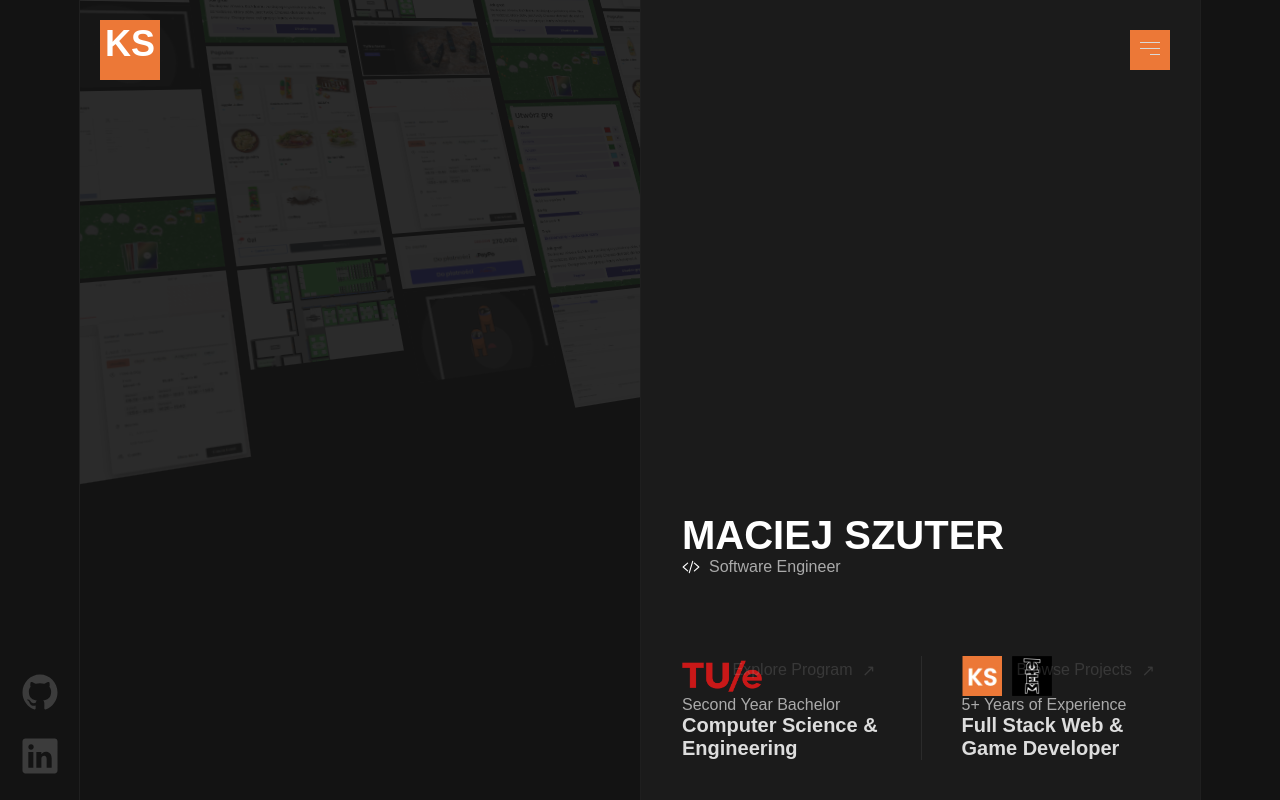
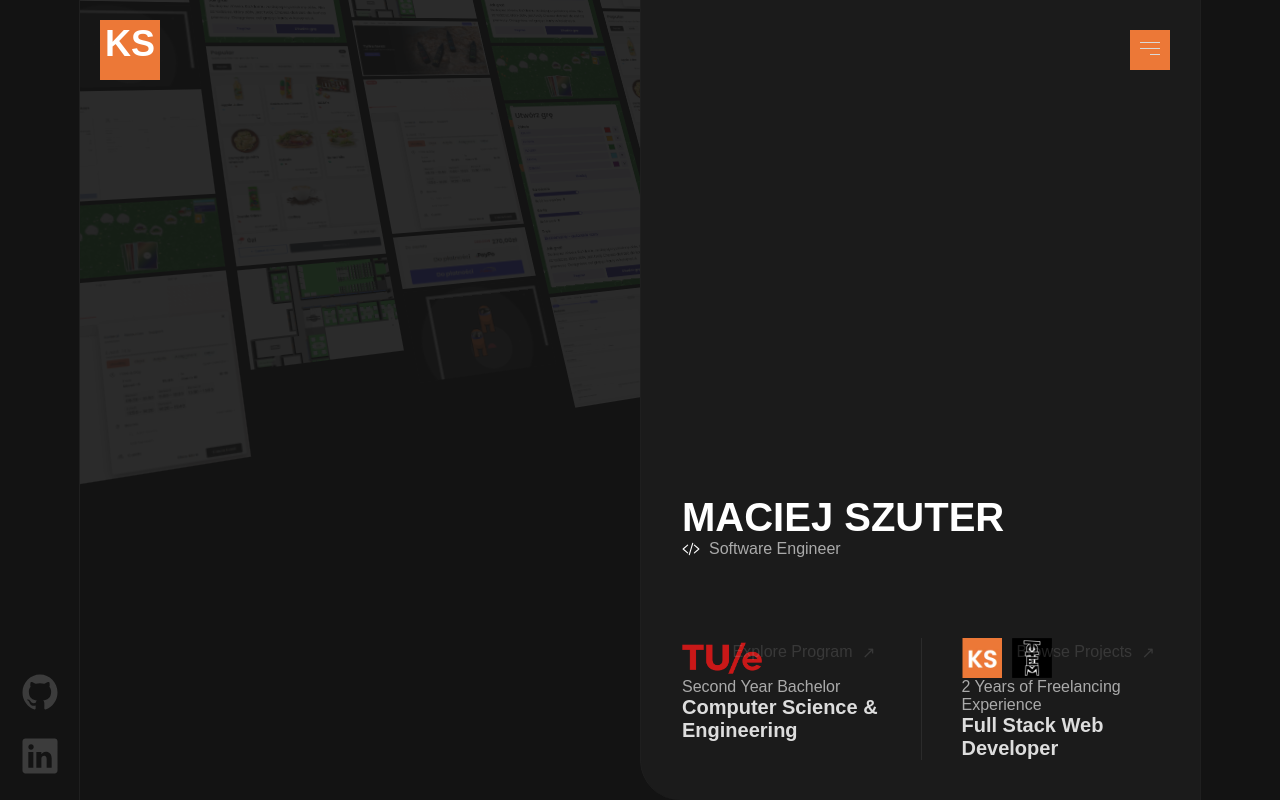
Before and after one commit to szutciek/portfolio, a Vue app: page / in a window 1280 px wide. Built offline with nearby package versions, Linux system fonts and the light colour scheme; no server answers; a web font is replaced by a local one.

Commit message:
Added redirect analysis and updated content

```diff
--- a/src/components/LandingSection.vue
+++ b/src/components/LandingSection.vue
@@ -65,8 +65,8 @@
                 <img src="/images/logo/totem.avif" alt="Totem Game Dev Logo" />
               </div>
               <div>
-                <p>5+ Years of Experience</p>
-                <h3>Full Stack Web & Game Developer</h3>
+                <p>2 Years of Freelancing Experience</p>
+                <h3>Full Stack Web Developer</h3>
               </div>
               <AdjacentIcon class="onSnap" style="position: absolute; top: 5px; right: 5px">
                 <p>Browse Projects</p>
@@ -190,6 +190,7 @@ watch(() => props.nextPageScroll, scrollingToNext)
   color: #fff;
   background-color: var(--bg-color-l);
   border-left: 1px solid #1f1f1f;
+  border-bottom-left-radius: var(--base4);
 }
 
 .header .box {
--- a/src/components/LocationSection.vue
+++ b/src/components/LocationSection.vue
@@ -67,6 +67,7 @@ const props = defineProps({
   height: 100%;
   width: 100%;
   overflow: hidden;
+  border-top-left-radius: var(--base4);
 }
 .location .content {
   z-index: 1;
--- a/src/router/index.js
+++ b/src/router/index.js
@@ -13,6 +13,10 @@ const router = createRouter({
       name: 'ResumePrint',
       component: () => import('@/views/ResumePrint.vue'),
     },
+    {
+      path: '/utm_source/*',
+      redirect: '/',
+    },
   ],
   scrollBehavior(to, from, savedPosition) {
     return { top: 0 }
```
